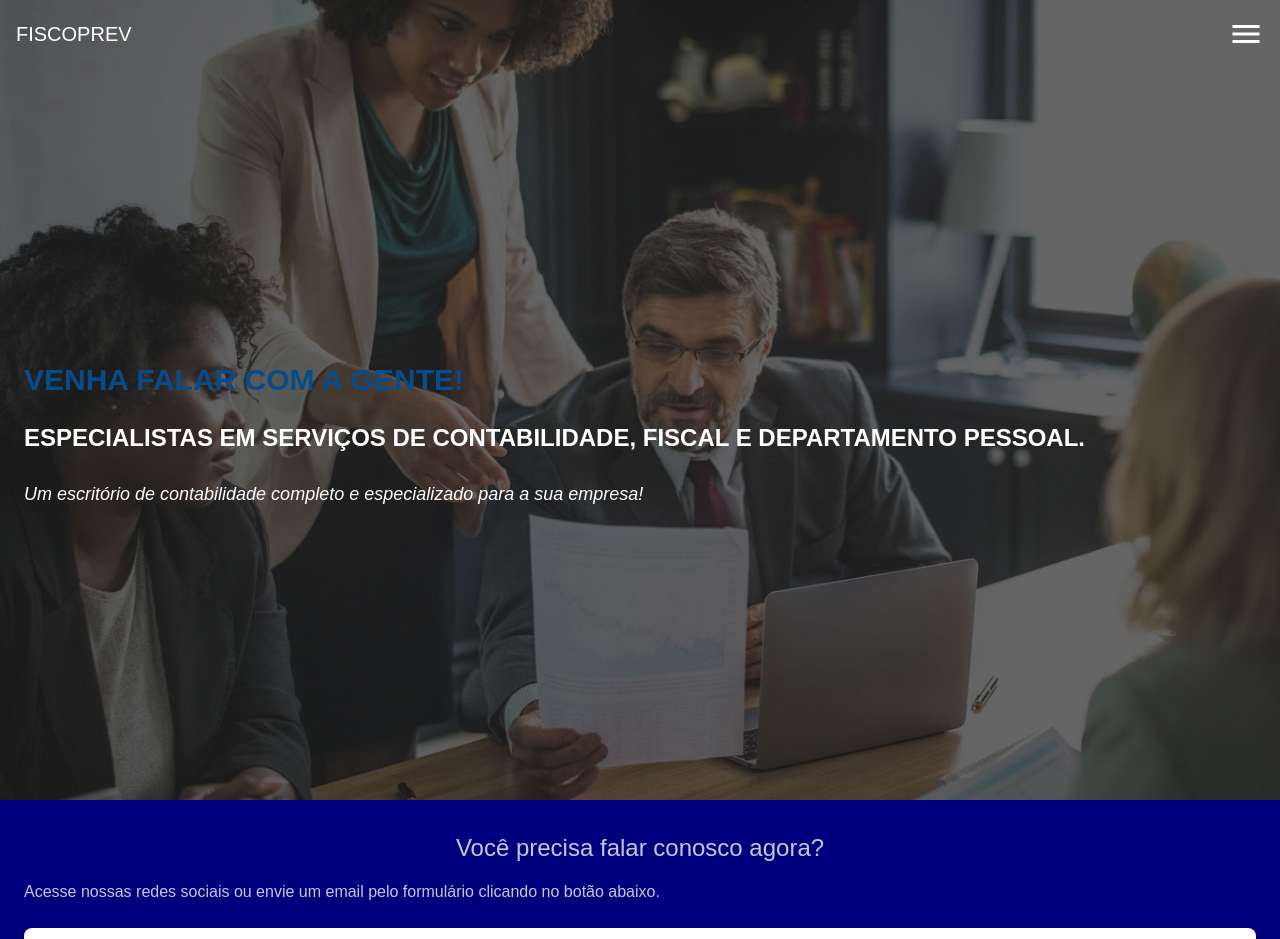
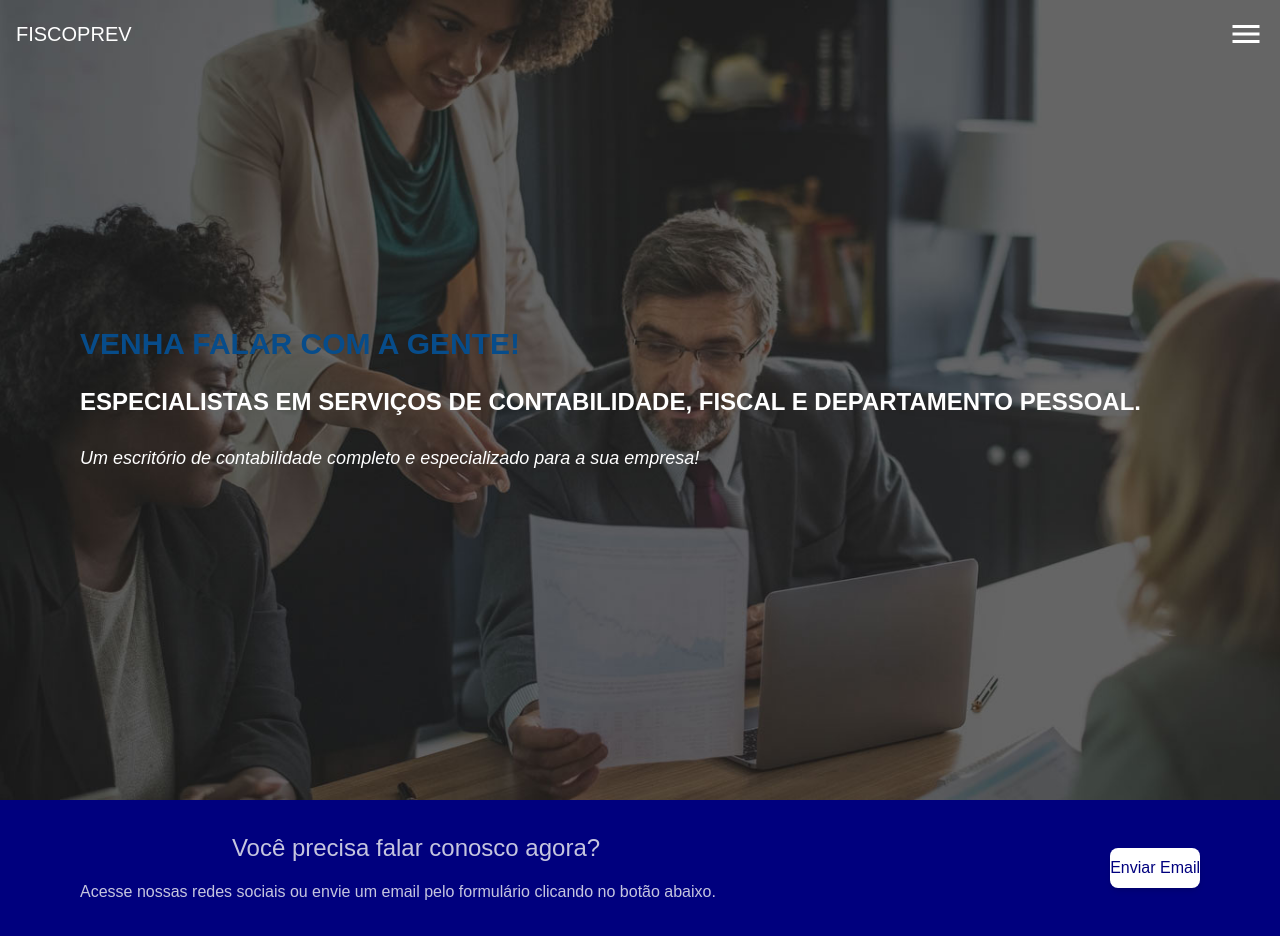
Before and after one commit to thiago-mfernandes/Site-FiscoPrevi, a React (Create React App) app in the folder fisco-prev/: page / in a window 1280 px wide. Shown: the top 939 px of the page. Built offline with nearby package versions, Linux system fonts and the light colour scheme.

Commit message:
iniciando responsivo tablet

```diff
--- a/fisco-prev/src/components/Footer/index.tsx
+++ b/fisco-prev/src/components/Footer/index.tsx
@@ -40,10 +40,10 @@ export default function Footer() {
       </div>
 
       <div className='flex flex-col border-b border-neutral-700 mb-8 pb-8'>
-        <AnchorLink href="#home">Home</AnchorLink>
-        <AnchorLink href="#servicos">Servicos</AnchorLink>
-        <AnchorLink href="#quemSomos">Quem Somos</AnchorLink>
-        <AnchorLink href="#contato">Contato</AnchorLink>
+        <AnchorLink className='content text-cinzaSubTitle' href="#home">Home</AnchorLink>
+        <AnchorLink className='content text-cinzaSubTitle' href="#servicos">Servicos</AnchorLink>
+        <AnchorLink className='content text-cinzaSubTitle' href="#quemSomos">Quem Somos</AnchorLink>
+        <AnchorLink className='content text-cinzaSubTitle' href="#contato">Contato</AnchorLink>
       </div>
 
       <Form type='footer'/>
--- a/fisco-prev/src/components/Header/banner/index.tsx
+++ b/fisco-prev/src/components/Header/banner/index.tsx
@@ -1,6 +1,6 @@
 export default function Banner() {
   return (
-    <div className='bg-banner bg-cover bg-no-repeat w-full h-screen px-6 py-6 flex flex-col items-center justify-center pt-24'>
+    <div className='bg-banner bg-cover bg-no-repeat w-full h-screen px-6 py-6 flex flex-col items-center justify-center pt-24 md:px-20 md:py-20'>
       <h2 className='titleh2 text-azulTerciario'>venha falar com a gente!</h2>
       <h1 className='titleh1'>Especialistas em Serviços de Contabilidade, Fiscal e Departamento Pessoal.</h1>
       <p className='content italic'>Um escritório de contabilidade completo e especializado para a sua empresa!</p>
--- a/fisco-prev/src/components/Header/call-to-action/index.tsx
+++ b/fisco-prev/src/components/Header/call-to-action/index.tsx
@@ -1,11 +1,18 @@
+import AnchorLink from 'react-anchor-link-smooth-scroll';
+
+//iniciar o responsivo
+
 export default function CallToAction() {
+
   return (
-    <div className='bg-azulPrimario p-6 flex flex-col justify-center'> {/* div verde */}
-      <div className='flex flex-col justify-center'> {/* div com o subtitulo e content */}
+    <div className='bg-azulPrimario p-6 flex flex-col justify-center md:px-20 md:flex-row md:justify-between md:items-center'>
+      <div className='flex flex-col justify-center md:w-3/5'>
         <h3 className='text-cinzaBg w-full text-2xl text-center opacity-80 my-2'>Você precisa falar conosco agora?</h3>
         <p className='text-cinzaBg w-full text-justify opacity-80 my-2'>Acesse nossas redes sociais ou envie um email pelo formulário clicando no botão abaixo.</p>
       </div>
-      <button className='button my-4'>Enviar Email</button>
+      <AnchorLink href='#contato'>
+        <button className='button my-4'>Enviar Email</button>
+      </AnchorLink>
     </div>
   );
 }
```
